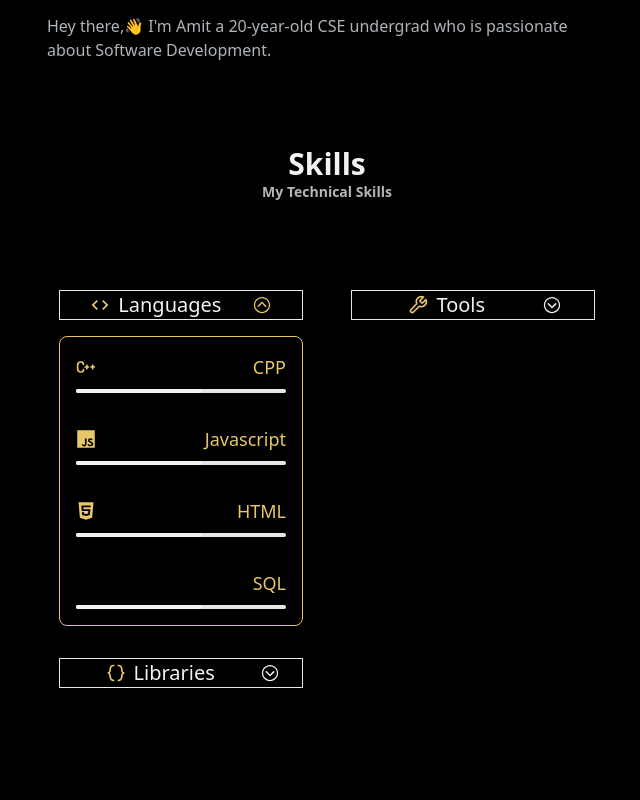
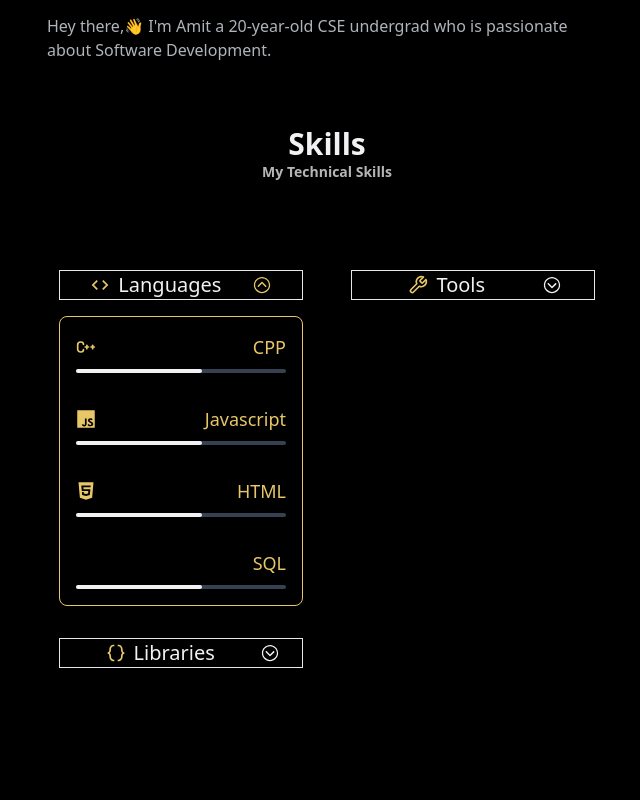
Before and after one commit to Amitkumar270802/portfolio, a React (Create React App) app: page / in a window 1280 px wide. Shown: the part 520-1320 px from the top of the page, without its empty margins (313-953 px from the left). Built offline with nearby package versions, Linux system fonts and the light colour scheme; some icons are missing.

Commit message:
Update Skills.js

```diff
--- a/src/Pages/Skills.js
+++ b/src/Pages/Skills.js
@@ -41,18 +41,18 @@ const Skills = () => {
     setShow3(!show3);
   }
   return (
-      <div
+    <div
       className="skills bg-black h-fit  flex justify-center items-center "
       id="skills"
     >
-      <div className=" mx-auto flex flex-col mb-20 mt-5" data-aos="fade-up">
+      <div className=" mx-auto flex flex-col mb-20">
         <div className="flex flex-col mb-16 justify-center items-center ">
           <h1 className="text-3xl font-semibold text-[#f2f1f3] ">Skills </h1>
           <h6 className="text-sm  font-semibold text-[#b8b5b5]">
             My Technical Skills
           </h6>
         </div>
-        <div className=" flex qs:flex-col sm:flex-col lg:flex-row justify-center m-auto mb-[80px] " data-aos="fade-up">
+        <div className=" flex qs:flex-col sm:flex-col lg:flex-row justify-center m-auto mb-[80px] ">
           <div>
             <div className="text-[#e8c768] text-xl qs:text-md sm:qs:text-md flex flex-col flex-wrap min-w-[260px] p-2 m-4 ">
               <div className="flex justify-evenly items-center border border-[f2f1f3]">
@@ -81,7 +81,7 @@ const Skills = () => {
                           CPP
                         </h1>
                       </div>
-                      <div className="w-full bg-gray-200 rounded-full h-1 dark:bg-gray-700">
+                      <div className="w-full rounded-full h-1 bg-gray-700">
                         <div className="bg-[#f2f1f3] h-1 rounded-full w-3/5 "></div>
                       </div>
                     </div>
@@ -95,7 +95,7 @@ const Skills = () => {
                           Javascript
                         </h1>
                       </div>
-                      <div className="w-full bg-gray-200 rounded-full h-1 dark:bg-gray-700">
+                      <div className="w-full bg-gray-700 rounded-full h-1 ">
                         <div className="bg-[#f2f1f3] h-1 rounded-full w-3/5 "></div>
                       </div>
                     </div>
@@ -109,7 +109,7 @@ const Skills = () => {
                           HTML
                         </h1>
                       </div>
-                      <div className="w-full bg-gray-200 rounded-full h-1 dark:bg-gray-700">
+                      <div className="w-full bg-gray-700 rounded-full h-1 ">
                         <div className="bg-[#f2f1f3] h-1 rounded-full w-3/5 "></div>
                       </div>
                     </div>
@@ -123,7 +123,7 @@ const Skills = () => {
                           SQL
                         </h1>
                       </div>
-                      <div className="w-full bg-gray-200 rounded-full h-1 dark:bg-gray-700">
+                      <div className="w-full bg-gray-700 rounded-full h-1 ">
                         <div className="bg-[#f2f1f3] h-1 rounded-full w-3/5 "></div>
                       </div>
                     </div>
@@ -159,7 +159,7 @@ const Skills = () => {
                           React
                         </h1>
                       </div>
-                      <div className="w-full bg-gray-200 rounded-full h-1 dark:bg-gray-700">
+                      <div className="w-full bg-gray-700 rounded-full h-1 ">
                         <div className="bg-[#f2f1f3] h-1 rounded-full w-3/5 "></div>
                       </div>
                     </div>
@@ -173,7 +173,7 @@ const Skills = () => {
                           Tailwind CSS
                         </h1>
                       </div>
-                      <div className="w-full bg-gray-200 rounded-full h-1 dark:bg-gray-700">
+                      <div className="w-full bg-gray-700 rounded-full h-1 ">
                         <div className="bg-[#f2f1f3] h-1 rounded-full w-3/5 "></div>
                       </div>
                     </div>
@@ -187,7 +187,7 @@ const Skills = () => {
                           Node.js
                         </h1>
                       </div>
-                      <div className="w-full bg-gray-200 rounded-full h-1 dark:bg-gray-700">
+                      <div className="w-full bg-gray-700 rounded-full h-1 ">
                         <div className="bg-[#f2f1f3] h-1 rounded-full w-3/5 "></div>
                       </div>
                     </div>
@@ -201,7 +201,7 @@ const Skills = () => {
                           MongoDB
                         </h1>
                       </div>
-                      <div className="w-full bg-gray-200 rounded-full h-1 dark:bg-gray-700">
+                      <div className="w-full bg-gray-700 rounded-full h-1 ">
                         <div className="bg-[#f2f1f3] h-1 rounded-full w-3/5 "></div>
                       </div>
                     </div>
@@ -238,7 +238,7 @@ const Skills = () => {
                         Git
                       </h1>
                     </div>
-                    <div className="w-full bg-gray-200 rounded-full h-1 dark:bg-gray-700">
+                    <div className="w-full bg-gray-700 rounded-full h-1 ">
                       <div className="bg-[#f2f1f3] h-1 rounded-full w-3/5 "></div>
                     </div>
                   </div>
@@ -251,7 +251,7 @@ const Skills = () => {
                         GitHub
                       </h1>
                     </div>
-                    <div className="w-full bg-gray-200 rounded-full h-1 dark:bg-gray-700">
+                    <div className="w-full bg-gray-700 rounded-full h-1 ">
                       <div className="bg-[#f2f1f3] h-1 rounded-full w-3/5 "></div>
                     </div>
                   </div>
@@ -265,7 +265,7 @@ const Skills = () => {
                         Microsoft Power BI
                       </h1>
                     </div>
-                    <div className="w-full bg-gray-200 rounded-full h-1 dark:bg-gray-700">
+                    <div className="w-full bg-gray-700 rounded-full h-1 ">
                       <div className="bg-[#f2f1f3] h-1 rounded-full w-3/5 "></div>
                     </div>
                   </div>
@@ -279,7 +279,7 @@ const Skills = () => {
                         Vercel
                       </h1>
                     </div>
-                    <div className="w-full bg-gray-200 rounded-full h-1 dark:bg-gray-700">
+                    <div className="w-full bg-gray-700 rounded-full h-1 ">
                       <div className="bg-[#f2f1f3] h-1 rounded-full w-3/5 "></div>
                     </div>
                   </div>
```
